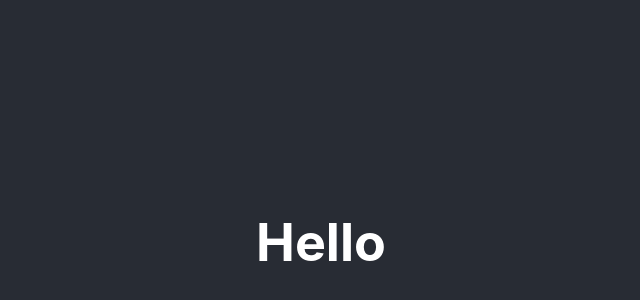
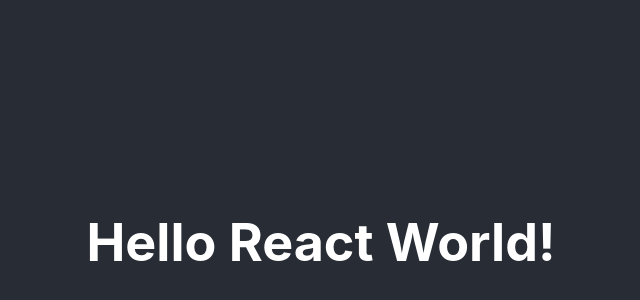
Before and after one commit to strayder90/React-Skills, a React (Create React App) app in the folder my-app/: page / in a window 1280 px wide. Shown: the part 158-458 px from the top of the page, without its empty margins (319-959 px from the left). Built offline with nearby package versions, Linux system fonts and the light colour scheme.

Commit message:
Minor changes

```diff
--- a/my-app/src/App.js
+++ b/my-app/src/App.js
@@ -1,11 +1,10 @@
-import logo from './logo.svg';
 import './App.css';
 
 function App() {
   return (
     <div className="App">
       <header className="App-header">
-        <h1>Hello</h1>
+        <h1>Hello React World!</h1>
       </header>
     </div>
   );
```
